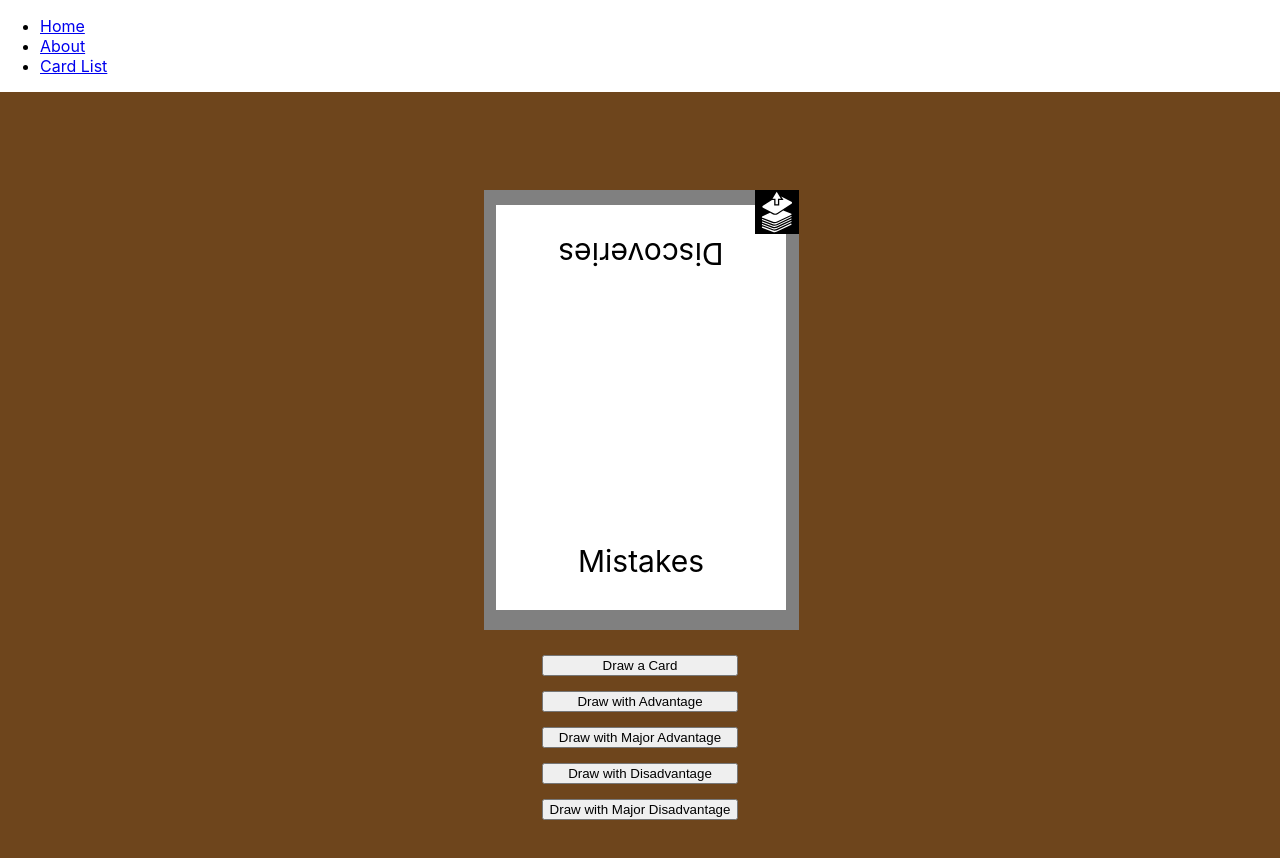
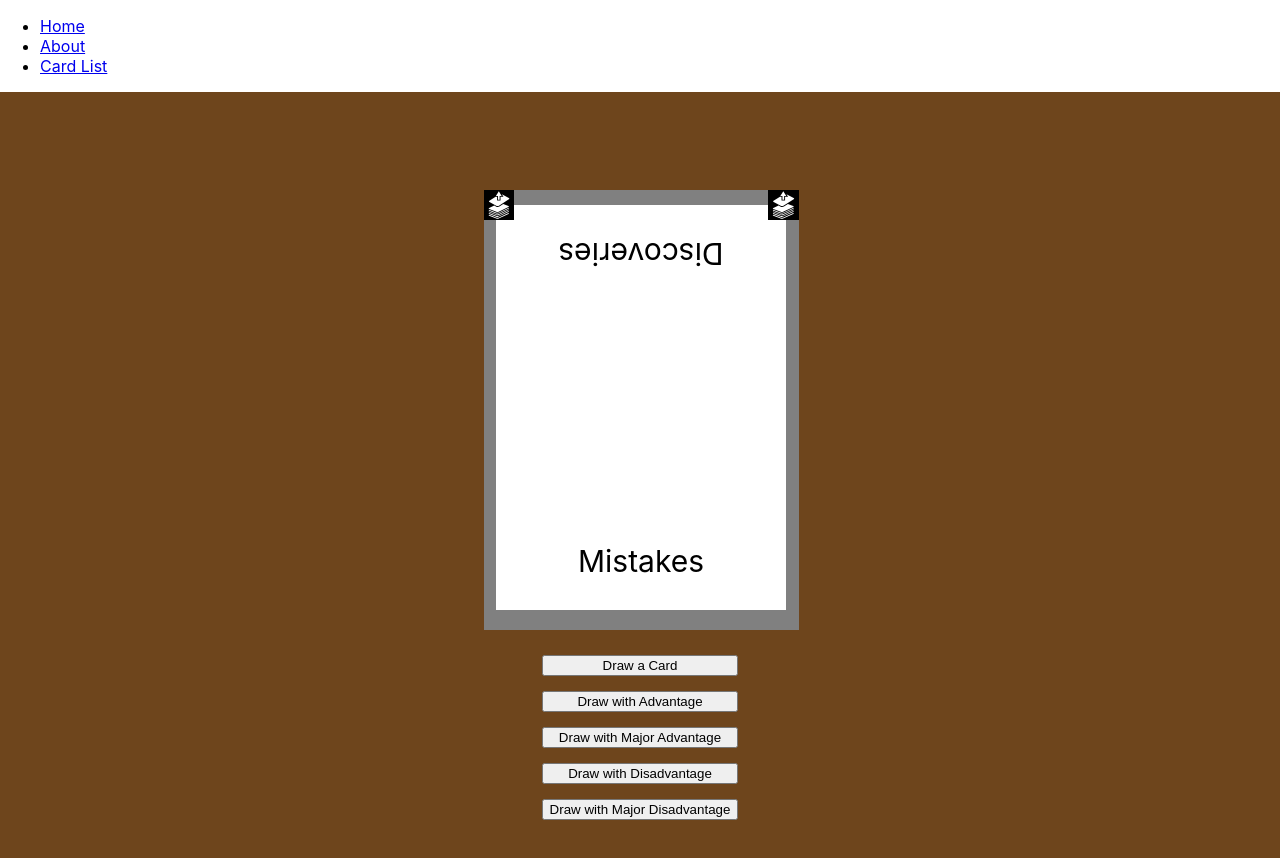
Before and after one commit to pdaulby/riis-helper, a React (Create React App) app: page / in a window 1280 px wide. Both pictures are taken after a click on the button "Draw a Card". Shown: the top 858 px of the page. Built offline with nearby package versions, Linux system fonts and the light colour scheme.

Commit message:
make corner image in both corners

```diff
--- a/src/App.css
+++ b/src/App.css
@@ -99,19 +99,36 @@ transform: scale(-1, -1);
   color: #61dafb;
 }
 
-.cornered {
+.left-img {
+  z-index: 3;
+  position: absolute;
+  top: 0px;
+  left: 0px;
+  height: 7%;
+}
+
+.left-img-flip {
+  z-index: 3;
+  position: absolute;
+  bottom: 0px;
+  left: 0px;
+  height: 7%;
+  transform: rotate(180deg) scaleX(-1);
+}
+
+.right-img {
   z-index: 3;
   position: absolute;
   top: 0px;
   right: 0px;
-  height: 10%;
+  height: 7%;
 }
 
-.flip-cornered {
+.right-img-flip {
   z-index: 3;
   position: absolute;
   bottom: 0px;
-  left: 0px;
-  height: 10%;
+  right: 0px;
+  height: 7%;
   transform: rotate(180deg) scaleX(-1);
 }
--- a/src/Card.js
+++ b/src/Card.js
@@ -5,7 +5,8 @@ import redraw from './card-draw.svg';
 function Card(props) {
     return (
       <div className={props.small ? "card-small" : "card-large"}>
-      {!props.flip && <img src={redraw} className="cornered" alt="draw card if advantage/disadvantage"/>}
+      {!props.flip && <img src={redraw} className="left-img" alt="draw card if advantage/disadvantage"/>}
+      {!props.flip && <img src={redraw} className="right-img" alt="draw card if advantage/disadvantage"/>}
       <div className={"card-border"}>
         <div className="card-inner">
           <div className="text-box backwards">{props.card.reversed.action}</div>
@@ -15,7 +16,8 @@ function Card(props) {
           <div className="text-box">{props.card.action}</div>
         </div>
       </div>
-      {props.flip && <img src={redraw} className="flip-cornered" alt="draw card if advantage/disadvantage"/>}
+      {props.flip && <img src={redraw} className="left-img-flip" alt="draw card if advantage/disadvantage"/>}
+      {props.flip && <img src={redraw} className="right-img-flip" alt="draw card if advantage/disadvantage"/>}
       </div>);
   }
 
```
